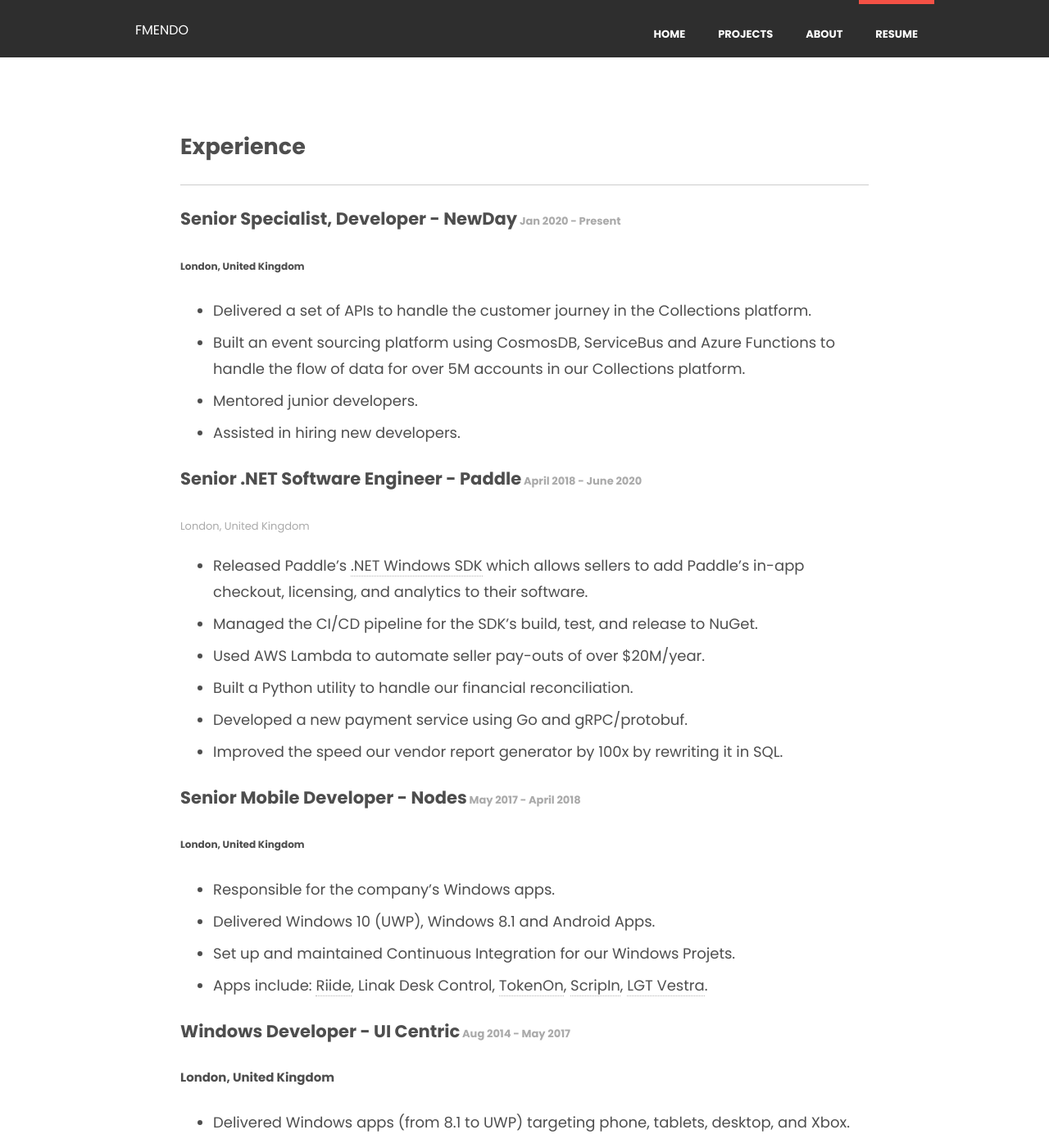
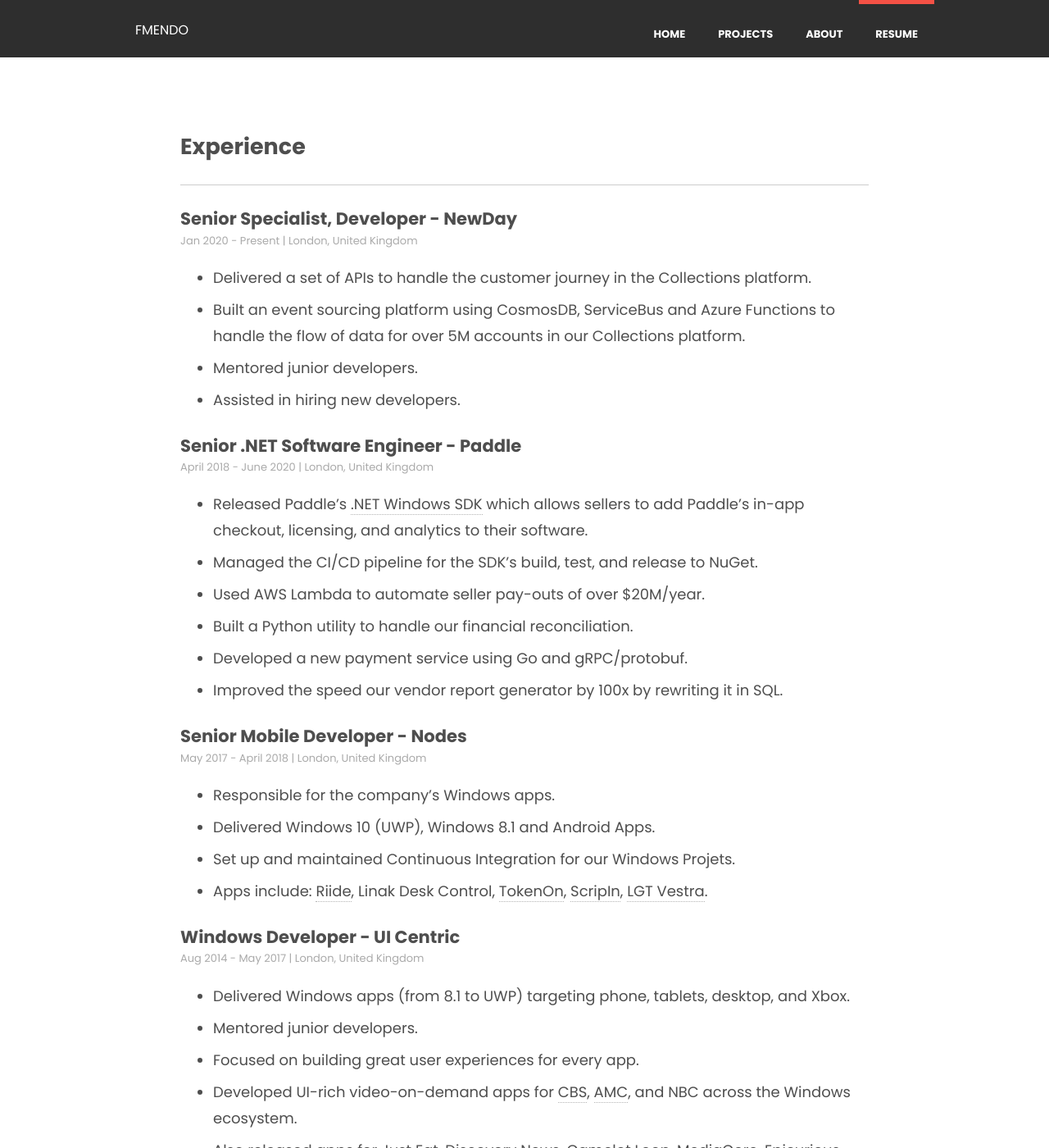
Before and after one commit to fmmendo/fmmendo.github.io, a Jekyll site: the page built from resume.md, in a window 1280 px wide and 1400 px high, scrolled down 844 px. Shown: the whole window at 82% size. Built offline with Jekyll 4.4.1, drawn with Linux system fonts in a browser that asks for light colours; nearby versions of some CDN libraries; some of the changed text lies outside the part shown.

Commit message:
tweak resume styling

```diff
--- a/resume.md
+++ b/resume.md
@@ -29,17 +29,19 @@
 
 ---
 
-### Senior Specialist, Developer - NewDay<span style="font-size: small; color: #aaaaaa;"> Jan 2020 - Present
+### Senior Specialist, Developer - NewDay
 
-###### London, United Kingdom
+<p style="font-size: small; color: #aaaaaa; margin-top: -25px"> Jan 2020 - Present  |  London, United Kingdom</p>
+
 - Delivered a set of APIs to handle the customer journey in the Collections platform.
 - Built an event sourcing platform using CosmosDB, ServiceBus and Azure Functions to handle the flow of data for over 5M accounts in our Collections platform.
 - Mentored junior developers.
 - Assisted in hiring new developers.
 
 
-### Senior .NET Software Engineer - Paddle<span style="font-size: small; color: #aaaaaa;"> April 2018 - June 2020
-<span style="font-size: small; color: #aaaaaa;"> London, United Kingdom
+### Senior .NET Software Engineer - Paddle
+
+<p style="font-size: small; color: #aaaaaa; margin-top: -25px"> April 2018 - June 2020  |  London, United Kingdom</p>
 
 - Released Paddle's [.NET Windows SDK](https://www.nuget.org/packages/Paddle.PaddleSDK/) which allows sellers to add Paddle’s in-app checkout, licensing, and analytics to their software.
 - Managed the CI/CD pipeline for the SDK’s build, test, and release to NuGet.
@@ -48,18 +50,18 @@
 - Developed a new payment service using Go and gRPC/protobuf.
 - Improved the speed our vendor report generator by 100x by rewriting it in SQL.
 
-### Senior Mobile Developer - Nodes<span style="font-size: small; color: #aaaaaa;"> May 2017 - April 2018
+### Senior Mobile Developer - Nodes
 
-###### London, United Kingdom
+<p style="font-size: small; color: #aaaaaa; margin-top: -25px"> May 2017 - April 2018  |  London, United Kingdom</p>
 
 - Responsible for the company's Windows apps.
 - Delivered Windows 10 (UWP), Windows 8.1 and Android Apps.
 - Set up and maintained Continuous Integration for our Windows Projets.
 - Apps include: [Riide](https://www.microsoft.com/en-us/store/p/riide/9nnfj90bv4tx), Linak Desk Control, [TokenOn](https://play.google.com/store/apps/details?id=com.tokenon.tokenon), [ScripIn](https://play.google.com/store/apps/details?id=com.scripin.scripinevent), [LGT Vestra](https://play.google.com/store/apps/details?id=uk.vestra.wealth).
 
-### Windows Developer - UI Centric<span style="font-size: small; color: #aaaaaa;"> Aug 2014 - May 2017
+### Windows Developer - UI Centric
 
-##### London, United Kingdom
+<p style="font-size: small; color: #aaaaaa; margin-top: -25px"> Aug 2014 - May 2017  |  London, United Kingdom</p>
 
 - Delivered Windows apps (from 8.1 to UWP) targeting phone, tablets, desktop, and Xbox.
 - Mentored junior developers.
@@ -67,24 +69,24 @@
 - Developed UI-rich video-on-demand apps for [CBS](https://www.microsoft.com/en-us/store/p/cbs/9wzdncrfj0wk), [AMC](https://www.microsoft.com/en-us/store/p/amc/9nblggh1r5rn), and NBC across the Windows ecosystem.
 - Also released apps for [Just Eat](https://www.microsoft.com/en-gb/store/p/just-eat-takeaway/9wzdncrdkb2l?rtc=1), [Discovery News](https://www.microsoft.com/en-gb/store/p/discovery-news/9wzdncrdrchv?rtc=1), Camelot Loop, [MediaCore](https://blogs.msdn.microsoft.com/ukschools/2014/06/02/mediacore-enhancing-engagement-via-visual-learning-capture-app-feature/), [Epicurious](https://www.microsoft.com/en-gb/store/p/epicurious-recipes-shopping-list/9wzdncrfj2j1), [TimeOut](https://www.microsoft.com/en-us/store/p/time-out-london/9nblggh08l6q), [BigHand](https://www.microsoft.com/en-gb/store/p/bighand-go/9nblggh1z9wx), and [CBS News](https://www.microsoft.com/en-gb/store/p/cbs-news/9wzdncrdg3lf).
 
-### C# Developer - Green Man Gaming<span style="font-size: small; color: #aaaaaa;"> Feb 2014 – Aug 2014
+### C# Developer - Green Man Gaming
 
-##### London, United Kingdom
+<p style="font-size: small; color: #aaaaaa; margin-top: -25px"> Feb 2014 – Aug 2014  |  London, United Kingdom</p>
 
 - Worked on the Playfire desktop client, which allowed users to track their Xbox, PlayStation, and Steam game stats.
 - Led the introduction of MVVM to the team, resulting in easier to maintain code and increased test coverage.
 - Built a download manager, along with the capability to install and run games bought through the GMG store.
 
-### Windows Phone Software Engineer - Powa Technologies<span style="font-size: small; color: #aaaaaa;"> Oct 2013 – Jan 2014
+### Windows Phone Software Engineer - Powa Technologies
 
-##### London, United Kingdom
+<p style="font-size: small; color: #aaaaaa; margin-top: -25px"> Oct 2013 – Jan 2014  |  London, United Kingdom</p>
 
 - Worked on PowaTag, a WP8 app that allowed users to purchase tagged products and services by scanning QR codes on retail websites and print ads.
 - Developed a company hub app using Xamarin and MvvmCross, targeting WP8 and Android.
 
-### Software Developer - Arkk Solutions <span style="font-size: small; color: #aaaaaa;">Feb 2012 – Sep 2013
+### Software Developer - Arkk Solutions
 
-##### London, United Kingdom
+<p style="font-size: small; color: #aaaaaa; margin-top: -25px"> Feb 2012 – Sep 2013  |  London, United Kingdom</p>
 
 - Responsible for the development of Arkk’s Office Add-in.
 - Increased performance and reduced memory usage of the auto-tagger by using parallel code and inter-process communication.
@@ -92,9 +94,9 @@
 - Built a diff tool for XBRL files.
 - Implemented a more versatile licensing system.
 
-### Programmer Analyst - Indra <span style="font-size: small; color: #aaaaaa;">Jun 2011 – Dec 2011
+### Programmer Analyst - Indra
 
-##### Lisbon, Portugal
+<p style="font-size: small; color: #aaaaaa; margin-top: -25px"> Jun 2011 – Dec 2011  |  Lisbon, Portugal</p>
 
 - Upgraded the billing system of a leading mobile carrier maintaining compatibility with legacy systems and existing data.
 - Designed and implemented a Microsoft Outlook Add-In for managing a company’s resources.
@@ -107,7 +109,8 @@
 
 
 ### [Microsoft Certified: Azure Developer Associate](https://learn.microsoft.com/en-us/users/filipeduarte-0546/credentials/24f8101a697104)
-Microsoft, Sep 2023
+
+<p style="font-size: small; color: #aaaaaa; margin-top: -25px"> Sep 2023  |  Microsoft</p>
 
 <br />
 
@@ -115,9 +118,9 @@
 
 ---
 
-### MSc in Computer Engineering and Telematics <span style="font-size: small; color: #aaaaaa;">Sep 2009 – Jul 2011
+### MSc in Computer Engineering and Telematics
 
-##### University of Aveiro
+<p style="font-size: small; color: #aaaaaa; margin-top: -25px"> Sep 2009 – Jul 2011  |  University of Aveiro</p>
 
 - Principal Modules: Software Engineering, Human-Computer Interaction, Computer Graphics, Distributed Systems, Image Analysis and Understanding, Project Management.
 
@@ -134,9 +137,9 @@
 - Organizing Committee as a student volunteer at "INTERACÇÃO 2010", the National Conference on Human-Computer Interaction, held in the University of Aveiro 13-15 October, 2010.
 - Gave a workshop on "DETI Interact and Android Systems" as part of the Informatics and Multimedia Week on the Padre António Morais da Fonseca School, in Murtosa, Portugal, on May 6th, 2011.
 
-### BSc in Computer Science <span style="font-size: small; color: #aaaaaa;">Sep 2005 – Jul 2010
+### BSc in Computer Science
 
-##### University of Aveiro
+<p style="font-size: small; color: #aaaaaa; margin-top: -25px"> Sep 2005 – Jul 2010  |  University of Aveiro</p>
 
 - Principal Modules: Algorithms, Object-Oriented Programming, Operating Systems, Database Management Systems, Computer Architectures, Network Architectures
 
```
